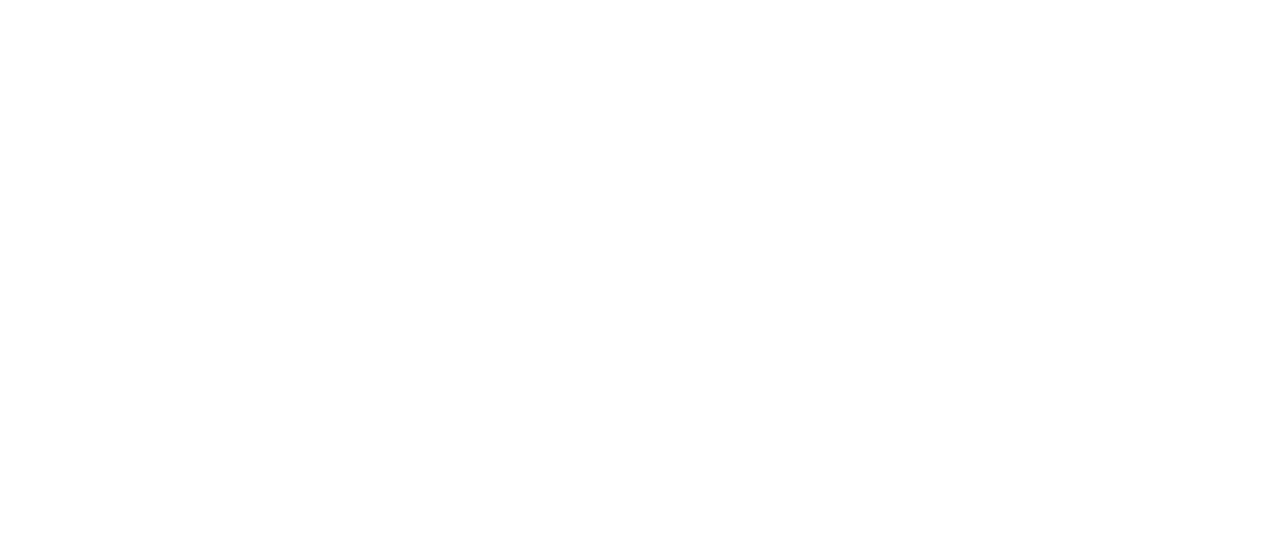
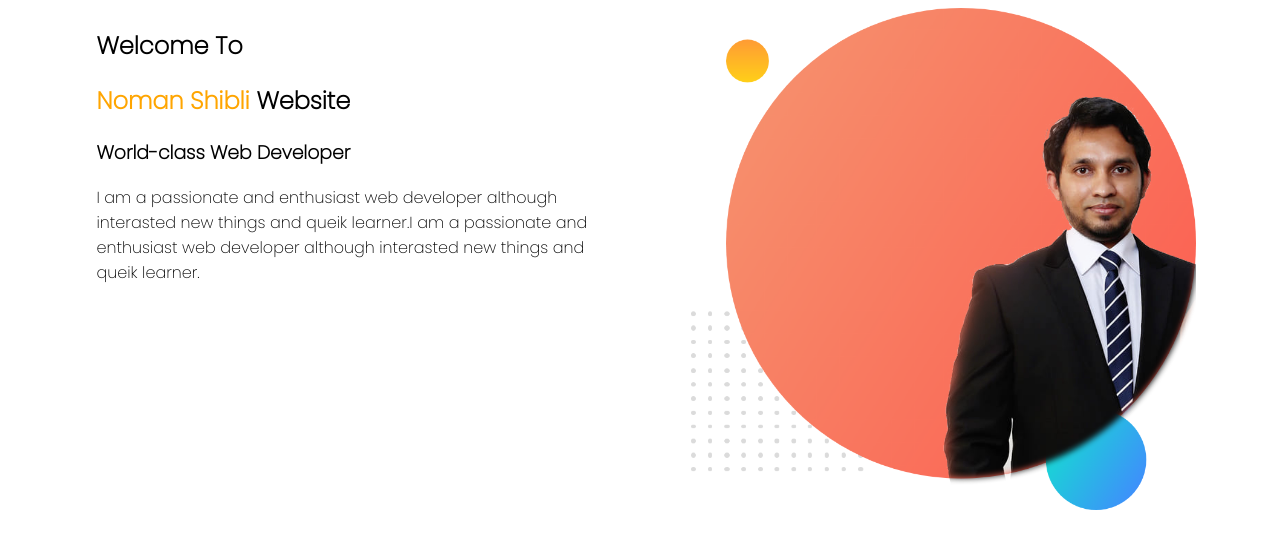
Before and after one commit to shibli20/portfolio-project, a plain HTML site: page index.html in a window 1280 px wide. Drawn offline with Linux system fonts and the light colour scheme.

Commit message:
section-1 complate

```diff
--- a/index.html
+++ b/index.html
@@ -5,8 +5,24 @@
     <meta http-equiv="X-UA-Compatible" content="IE=edge">
     <meta name="viewport" content="width=device-width, initial-scale=1.0">
     <title>portfolio</title>
+    <link rel="preconnect" href="https://fonts.gstatic.com">
+    <link rel="preconnect" href="https://fonts.gstatic.com">
+<link href="https://fonts.googleapis.com/css2?family=Poppins:wght@100;200&display=swap" rel="stylesheet">
+    <link rel="stylesheet" href="style.css">
 </head>
 <body>
+   <section>
+    <div class="half-width">
+        <h1>Welcome To</h1>
+          <h1><span class="name-highlight">Noman Shibli</span> Website</h1>
+            <h3>World-class Web Developer</h3>
+              <p>I am a passionate and enthusiast web developer although interasted new things and queik learner.I am a passionate and enthusiast web developer although interasted new things and queik learner. </p>
+    </div>
+        <div class="half-width">
+            <img src="images/mypic11.png">
+        </div>
 
+
+    </section>
 </body>
 </html>
--- /dev/null
+++ b/style.css
@@ -0,0 +1,21 @@
+body{
+    font-family: 'Poppins', sans-serif;
+}
+h1{
+    color:black;
+}
+.name-highlight{
+    color: orange;
+}
+.half-width{
+    width: 40%;
+    float: left;
+    margin-left: 5%;
+    padding-left:2%;
+
+
+
+}
+.half-width img{
+    width: 100%;
+}
```
Also changed, not shown: images/dream-bg.png (added), images/exp-bg.png (added), images/jhankar.png (added), images/jhankar2.png (added), images/my-bg.png (added), images/my-bg2.png (added), images/mypic.png (added), images/mypic1.png (added), images/mypic11.png (added), images/mypic2.png (added), images/top-banner.png (added).
